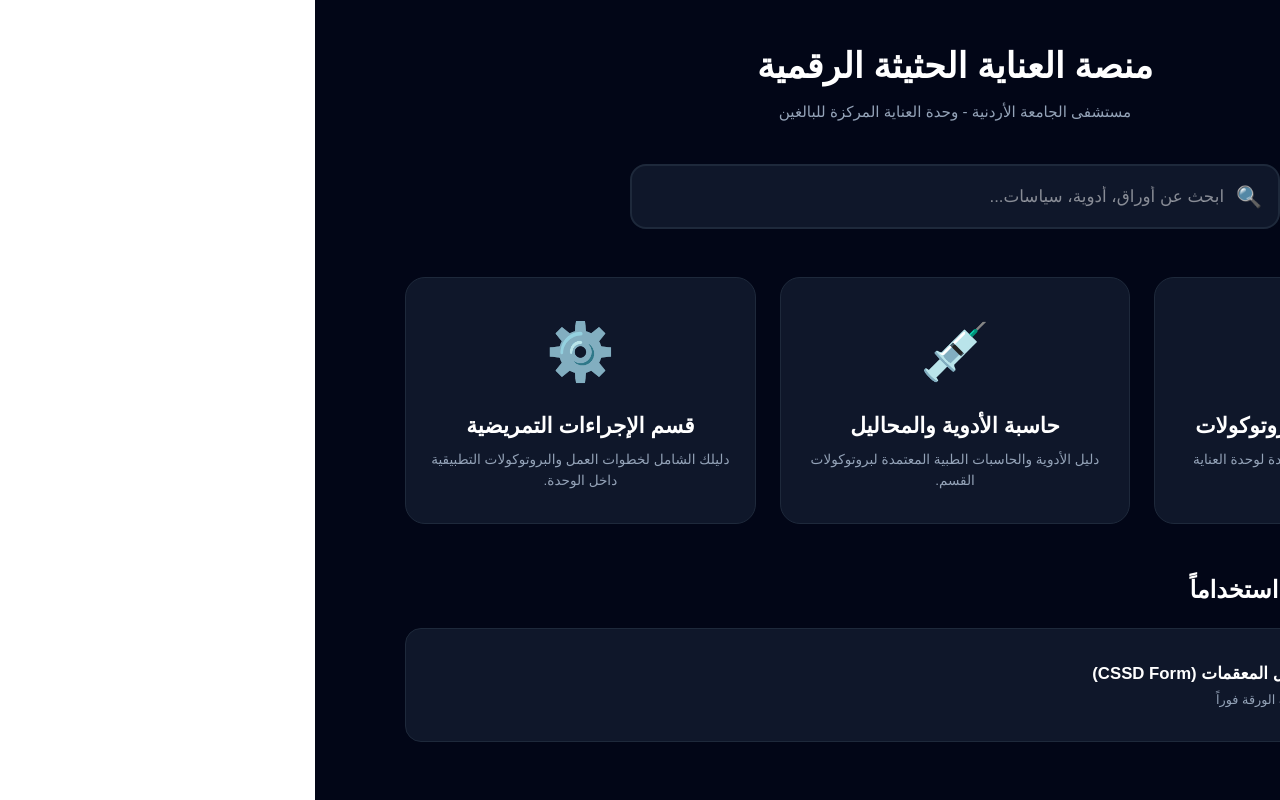
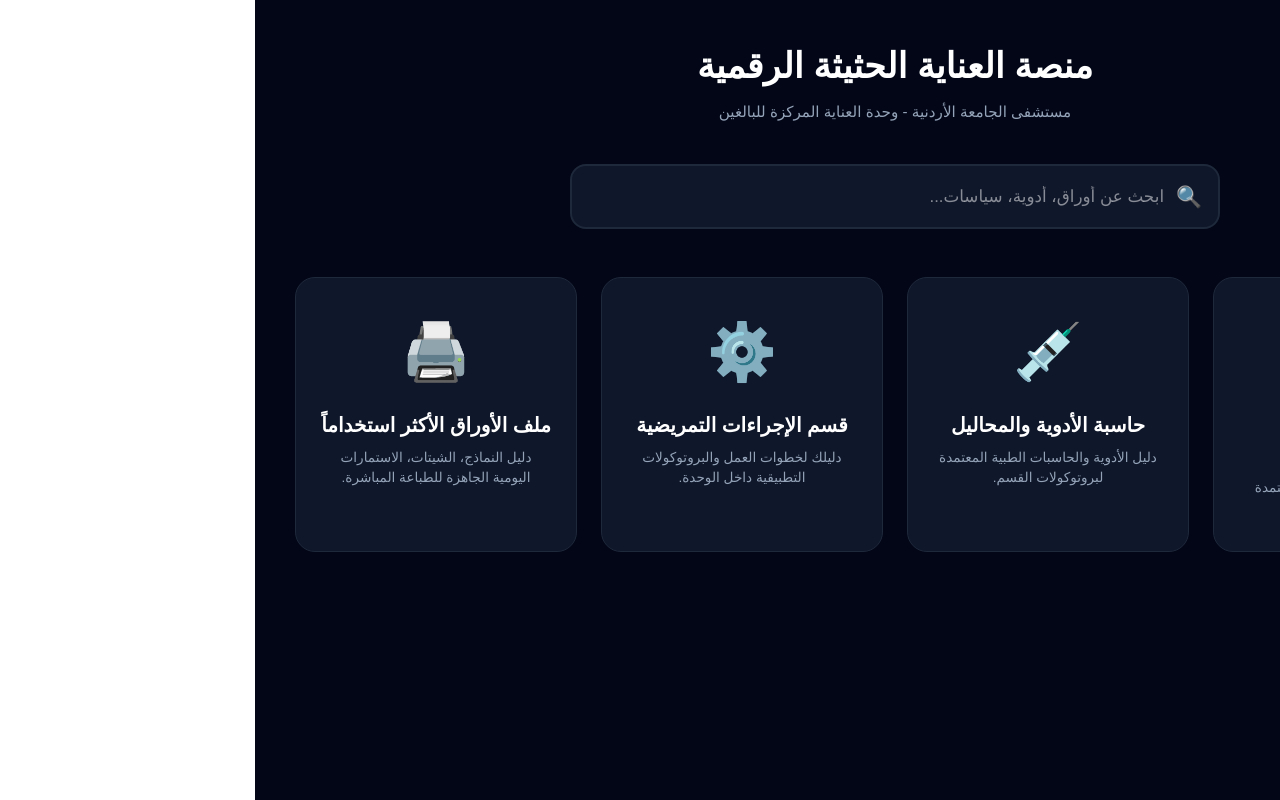
Before and after one commit to samcashbmwusa/icu-adult-infusion-calculator, a Next.js app: page /dashboard in a window 1280 px wide. Built offline with nearby package versions, Linux system fonts and the light colour scheme.

Commit message:
Align most used forms card to match global dashboard layout aesthetics

```diff
--- a/app/dashboard/page.tsx
+++ b/app/dashboard/page.tsx
@@ -17,7 +17,7 @@
   const [searchTerm, setSearchTerm] = useState<string>('');
   const [selectedPdf, setSelectedPdf] = useState<string | null>(null);
 
-  // 🔍 قاعدة البيانات المركزية (يمكنك إضافة أي أوراق جديدة هنا مستقبلاً)
+  // 🔍 قاعدة البيانات المركزية (تشمل السياسات، الإجراءات، الأدوية، والأوراق)
   const allItems: SearchItem[] = [
     // 📄 قسم السياسات
     {
@@ -92,7 +92,7 @@
       title: "Amiodarone (Cordarone) - حاسبة الجرعات والمحاليل",
       type: 'medication',
       slug: "amiodarone",
-      keywords: ["amiodarone", "cordarone", "أميودارون", "اميودارون", "كوردارون", "تنظيم ضربات", "اضطراب القلت"]
+      keywords: ["amiodarone", "cordarone", "أميودارون", "اميودارون", "كوردارون", "تنظيم ضربات", "اضطراب القلب"]
     },
     {
       id: 11,
@@ -102,13 +102,13 @@
       keywords: ["aggrastat", "tirofiban", "أغراستات", "اغراستات", "تيروفيبان", "مسيل", "جلطة محتشمة"]
     },
 
-    // 🖨️ قسم الأوراق الأكثر استخداماً (يمكنك إضافة أي ورقة هنا مستقبلاً لكي تظهر في البحث التلقائي أيضاً)
+    // 🖨️ قسم الأوراق المضافة (تظهر بداخل الكرت الرابع وفي البحث تلقائياً)
     {
       id: 12,
       title: "ورقة طلب وتوصيل المعقمات (CSSD Form)",
       type: 'form',
       pdfUrl: "https://drive.google.com/file/d/1FH_c3jgFS8dvuMyiGaFo88-1KVUhPJd-/preview",
-      keywords: ["cssd", "تعقيم", "نموذج تعقيم", "اوراق"]
+      keywords: ["cssd", "تعقيم", "نموذج تعقيم", "اوراق", "ملف الأوراق الأكثر استخداما"]
     }
   ];
 
@@ -142,9 +142,6 @@
   };
 
   const filteredResults = getFilteredResults();
-
-  // تصفية العناصر المخصصة لملف الأوراق الأكثر استخداماً فقط لعرضها في الأسفل
-  const formItems = allItems.filter(item => item.type === 'form');
 
   return (
     <div style={{ backgroundColor: '#020617', minHeight: '100vh', padding: '40px 16px', fontFamily: 'sans-serif', color: '#f8fafc' }} dir="rtl">
@@ -215,8 +212,10 @@
         )}
       </div>
 
-      {/* 📁 الأقسام الثلاثة الرئيسية الافتراضية */}
-      <div style={{ display: 'grid', gridTemplateColumns: 'repeat(auto-fit, minmax(280px, 1fr))', gap: '24px', maxWidth: '1100px', margin: '0 auto 48px auto' }}>
+      {/* 📁 شبكة الأقسام الرئيسية المحدثة (تم توزيعها لـ 4 كروت متناسقة تماماً في التصميم والـ Hover والأنيميشن) */}
+      <div style={{ display: 'grid', gridTemplateColumns: 'repeat(auto-fit, minmax(240px, 1fr))', gap: '24px', maxWidth: '1200px', margin: '0 auto' }}>
+
+        {/* كرت السياسات */}
         <div
           onClick={() => router.push('/policies')}
           style={{ backgroundColor: '#0f172a', border: '1px solid #1e293b', borderRadius: '20px', padding: '32px 24px', textAlign: 'center', cursor: 'pointer', transition: 'all 0.2s' }}
@@ -224,10 +223,11 @@
           onMouseLeave={(e) => { e.currentTarget.style.borderColor = '#1e293b'; e.currentTarget.style.transform = 'translateY(0)'; }}
         >
           <div style={{ fontSize: '3.5rem', marginBottom: '16px' }}>📁</div>
-          <h2 style={{ fontSize: '1.35rem', fontWeight: 'bold', color: '#ffffff', margin: '0 0 8px 0' }}>قسم السياسات والبروتوكولات</h2>
+          <h2 style={{ fontSize: '1.25rem', fontWeight: 'bold', color: '#ffffff', margin: '0 0 8px 0' }}>قسم السياسات والبروتوكولات</h2>
           <p style={{ fontSize: '0.85rem', color: '#94a3b8', margin: '0', lineHeight: '1.5' }}>تصفح السياسات التنظيمية المعتمدة لوحدة العناية الحثيثة.</p>
         </div>
 
+        {/* كرت حاسبة الأدوية والمحاليل */}
         <div
           onClick={() => router.push('/medications')}
           style={{ backgroundColor: '#0f172a', border: '1px solid #1e293b', borderRadius: '20px', padding: '32px 24px', textAlign: 'center', cursor: 'pointer', transition: 'all 0.2s' }}
@@ -235,10 +235,11 @@
           onMouseLeave={(e) => { e.currentTarget.style.borderColor = '#1e293b'; e.currentTarget.style.transform = 'translateY(0)'; }}
         >
           <div style={{ fontSize: '3.5rem', marginBottom: '16px' }}>💉</div>
-          <h2 style={{ fontSize: '1.35rem', fontWeight: 'bold', color: '#ffffff', margin: '0 0 8px 0' }}>حاسبة الأدوية والمحاليل</h2>
+          <h2 style={{ fontSize: '1.25rem', fontWeight: 'bold', color: '#ffffff', margin: '0 0 8px 0' }}>حاسبة الأدوية والمحاليل</h2>
           <p style={{ fontSize: '0.85rem', color: '#94a3b8', margin: '0', lineHeight: '1.5' }}>دليل الأدوية والحاسبات الطبية المعتمدة لبروتوكولات القسم.</p>
         </div>
 
+        {/* كرت الإجراءات التمريضية */}
         <div
           onClick={() => router.push('/procedures')}
           style={{ backgroundColor: '#0f172a', border: '1px solid #1e293b', borderRadius: '20px', padding: '32px 24px', textAlign: 'center', cursor: 'pointer', transition: 'all 0.2s' }}
@@ -246,38 +247,22 @@
           onMouseLeave={(e) => { e.currentTarget.style.borderColor = '#1e293b'; e.currentTarget.style.transform = 'translateY(0)'; }}
         >
           <div style={{ fontSize: '3.5rem', marginBottom: '16px' }}>⚙️</div>
-          <h2 style={{ fontSize: '1.35rem', fontWeight: 'bold', color: '#ffffff', margin: '0 0 8px 0' }}>قسم الإجراءات التمريضية</h2>
-          <p style={{ fontSize: '0.85rem', color: '#94a3b8', margin: '0', lineHeight: '1.5' }}>دليلك الشامل لخطوات العمل والبروتوكولات التطبيقية داخل الوحدة.</p>
+          <h2 style={{ fontSize: '1.25rem', fontWeight: 'bold', color: '#ffffff', margin: '0 0 8px 0' }}>قسم الإجراءات التمريضية</h2>
+          <p style={{ fontSize: '0.85rem', color: '#94a3b8', margin: '0', lineHeight: '1.5' }}>دليلك لخطوات العمل والبروتوكولات التطبيقية داخل الوحدة.</p>
         </div>
-      </div>
 
-      {/* 🖨️ ملف الأوراق الأكثر استخداماً */}
-      <div style={{ maxWidth: '1100px', margin: '0 auto' }}>
-        <h2 style={{ fontSize: '1.5rem', fontWeight: 'bold', color: '#ffffff', marginBottom: '20px', display: 'flex', alignItems: 'center', gap: '10px' }}>
-          <span>🖨️</span> ملف الأوراق الأكثر استخداماً
-        </h2>
+        {/* 🖨️ كرت متناسق تماماً: ملف الأوراق الأكثر استخداماً */}
+        <div
+          onClick={() => router.push('/forms')} // ينقلك لصفحة استعراض الأوراق المخصصة (أو افتح أول ملف مباشرة)
+          style={{ backgroundColor: '#0f172a', border: '1px solid #1e293b', borderRadius: '20px', padding: '32px 24px', textAlign: 'center', cursor: 'pointer', transition: 'all 0.2s' }}
+          onMouseEnter={(e) => { e.currentTarget.style.borderColor = '#eab308'; e.currentTarget.style.transform = 'translateY(-4px)'; }}
+          onMouseLeave={(e) => { e.currentTarget.style.borderColor = '#1e293b'; e.currentTarget.style.transform = 'translateY(0)'; }}
+        >
+          <div style={{ fontSize: '3.5rem', marginBottom: '16px' }}>🖨️</div>
+          <h2 style={{ fontSize: '1.25rem', fontWeight: 'bold', color: '#ffffff', margin: '0 0 8px 0' }}>ملف الأوراق الأكثر استخداماً</h2>
+          <p style={{ fontSize: '0.85rem', color: '#94a3b8', margin: '0', lineHeight: '1.5' }}>دليل النماذج، الشيتات، الاستمارات اليومية الجاهزة للطباعة المباشرة.</p>
+        </div>
 
-        <div style={{ display: 'grid', gridTemplateColumns: 'repeat(auto-fit, minmax(300px, 1fr))', gap: '20px' }}>
-          {formItems.length > 0 ? (
-            formItems.map((item) => (
-              <div
-                key={item.id}
-                onClick={() => item.pdfUrl && setSelectedPdf(item.pdfUrl)}
-                style={{ backgroundColor: '#0f172a', border: '1px solid #1e293b', borderRadius: '16px', padding: '20px', display: 'flex', alignItems: 'center', gap: '16px', cursor: 'pointer', transition: 'all 0.2s' }}
-                onMouseEnter={(e) => e.currentTarget.style.borderColor = '#eab308'}
-                onMouseLeave={(e) => e.currentTarget.style.borderColor = '#1e293b'}
-              >
-                <div style={{ fontSize: '2rem', backgroundColor: '#eab30815', padding: '12px', borderRadius: '12px', color: '#eab308' }}>📄</div>
-                <div>
-                  <h3 style={{ fontSize: '1.05rem', fontWeight: 'bold', color: '#ffffff', margin: '0 0 4px 0' }}>{item.title}</h3>
-                  <p style={{ fontSize: '0.8rem', color: '#94a3b8', margin: 0 }}>اضغط لمشاهدة وطباعة الورقة فوراً</p>
-                </div>
-              </div>
-            ))
-          ) : (
-            <p style={{ color: '#64748b', fontSize: '0.9rem', gridColumn: '1/-1' }}>لا توجد أوراق مضافة حالياً. يمكنك إضافة عناصر جديدة في الكود داخل المصفوفة.</p>
-          )}
-        </div>
       </div>
 
       {/* 🖥️ شاشة العرض المدمجة المنبثقة لاستعراض الـ PDF */}
```
